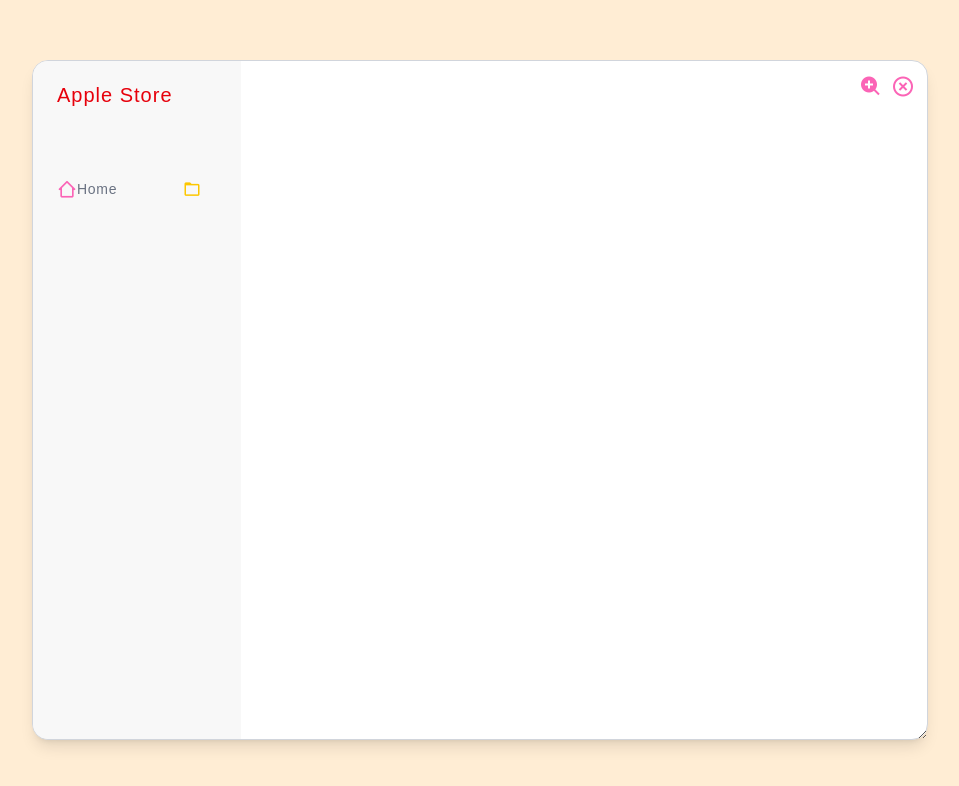
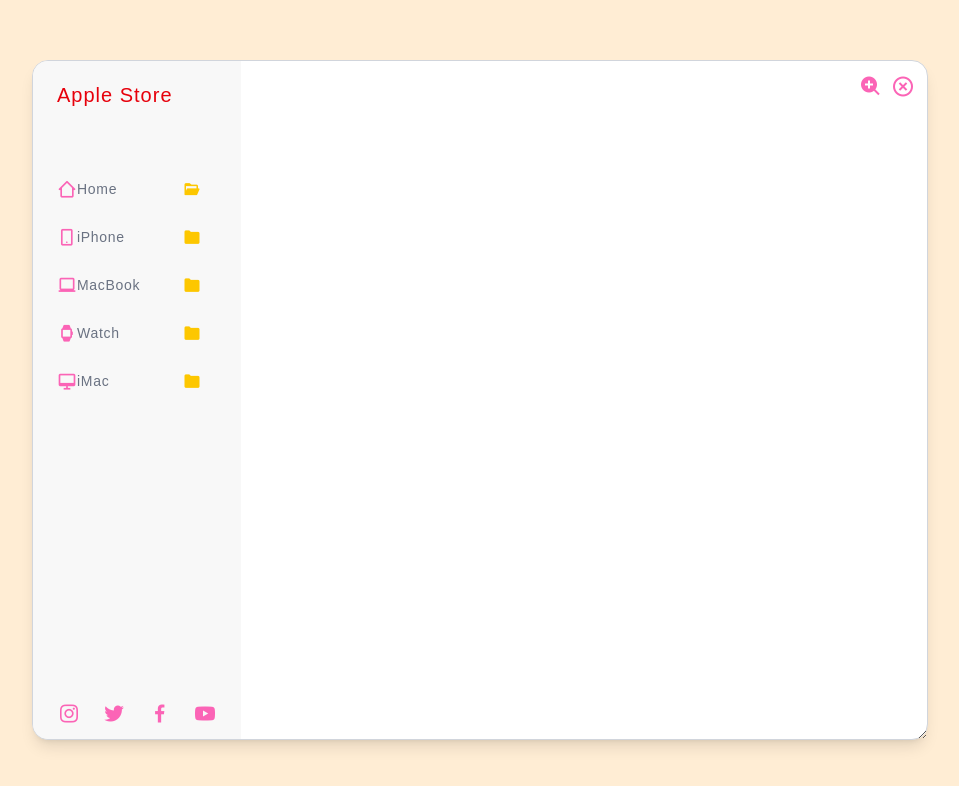
Before and after one commit to lesley-chanzu/apple-store, a React (Vite) app: page / in a window 1280 px wide. Shown: the top 786 px of the page, without its empty margins (160-1119 px from the left). Built offline with nearby package versions, Linux system fonts and the light colour scheme; a web font is replaced by a local one.

Commit message:
added navbar and social media icons

```diff
--- a/src/App.jsx
+++ b/src/App.jsx
@@ -3,6 +3,11 @@
 import Navbar from './components/Navbar';
 function App() {
   const [frameZoom, setFrameZoom] = useState(false);
+  const [activePage, setActivePage] = useState(0);
+
+  const handleNavClick = (pageIndex) => {
+    setActivePage(pageIndex);
+  }
 
   const toggleZoom = () => {
     setFrameZoom(!frameZoom);
@@ -12,7 +17,7 @@
     <div className='w-full h-screen grid place-items-center bg-orange-100'>
       <div className={`${frameZoom && "min-w-[97vw] min-h-[97vh]"} w-[70vw] h-[85vh] min-w-[70vw] min-h-[85vh] max-w-[90vw] max-h-[90vh] border border-gray-300 rounded-2xl resize overflow-auto relative transition-all duration-100 border-shadow-lg shadow-lg bg-white`}>
 
-        <Navbar />
+        <Navbar activePage={activePage} handleNavClick={handleNavClick}/>
         <Control  toggleZoom={toggleZoom} frameZoom={frameZoom}/>
       </div>
     </div>
--- a/src/components/Navbar.jsx
+++ b/src/components/Navbar.jsx
@@ -1,18 +1,40 @@
 import React from 'react'
-import {navItems} from '../data/index'
-const Navbar = () => {
+import { navItems } from '../data/index'
+const Navbar = ({activePage, handleNavClick}) => {
   return (
     <div className='2xl:w-80 xl:w-52 w-44 h-full bg-[#f8f8f8] flex flex-col justify-between pt-5 pl-6 pb-14 md:pb-0'>
-        <a href="#" className="2xl:text-2xl xl:text-xl font-light text-red-600 mb-14 tracking-wider">
-            Apple Store
+      <a href="#" className="2xl:text-2xl xl:text-xl font-light text-red-600 mb-14 tracking-wider">
+        Apple Store
+      </a>
+      <div className='flex flex-col flex-grow'>
+        {navItems.map((item, index) => (
+          <a
+            key={index}
+            href="#"
+            className="xl:w-36 lg:w-32 w-30 flex items-center justify-between my-3.5 text-left cursor-pointer"
+            onClick={() => handleNavClick(index)}
+          >
+            <i className={`${item.icon} text-xl text-pink-400`}></i>
+            <span className="text-sm text-gray-500 mr-auto mx-2.2 tracking-wider">{item.label}</span>
+            <i className={`${activePage === index ? item.activeIcon : item.inactiveIcon} text-lg text-yellow-400`}></i>
+          </a>
+        ))}
+
+      </div>
+      <div className='flex justify-between pr-6 pb-2 '>
+        <a href='#'>
+          <i className="bx bxl-instagram text-2xl text-pink-400"></i>
         </a>
-        <div className='flex flex-col flex-grow'>
-    <a href="#" className="xl:w-36 lg:w-32 w-30 flex items-center justify-between my-3.5 text-left cursor-pointer">
-        <i className="bx bx-home-alt-2 text-xl text-pink-400"></i>
-        <span className="text-sm text-gray-500 mr-auto mx-2.2 tracking-wider">Home</span>
-        <i className="text-lg text-yellow-400 bx bx-folder"></i>
-    </a>
-        </div>
+        <a href='#'>
+          <i className="bx bxl-twitter text-2xl text-pink-400"></i>
+        </a>
+        <a href='#'>
+          <i className="bx bxl-facebook text-2xl text-pink-400"></i>
+        </a>
+        <a href='#'>
+          <i className="bx bxl-youtube text-2xl text-pink-400"></i>
+        </a>
+      </div>
     </div>
   )
 }
```
